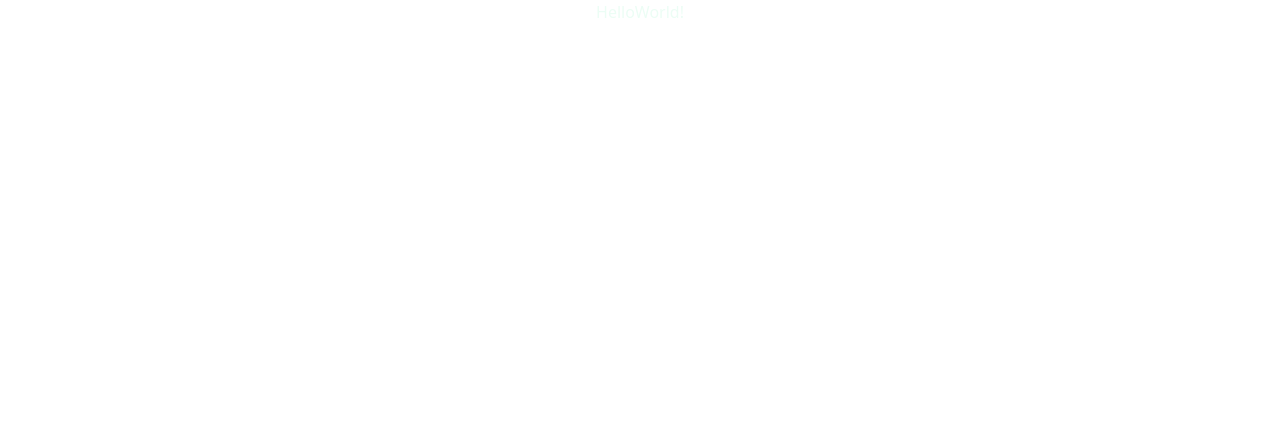
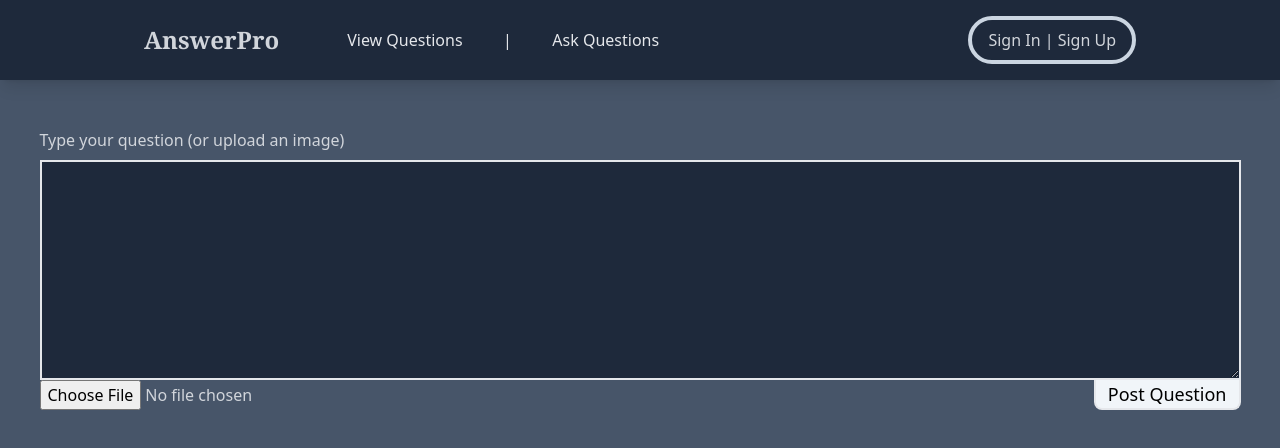
Before and after one commit to VishGit1234/AnswerPro, a React app in the folder react-front-end/: page / in a window 1280 px wide. Shown: the top 448 px of the page. Built offline with nearby package versions, Linux system fonts and the light colour scheme.

Commit message:
Added scalable navbar and question box with file upload

```diff
--- a/react-front-end/src/app/App.js
+++ b/react-front-end/src/app/App.js
@@ -1,9 +1,12 @@
 import React from 'react';
+import NavBar from './navbar.js';
+import QuestionBox from './PostQuestion.js';
 
 const App = () => {
     return(
-        <div>
-            <h1 className='text-center font-sans text-emerald-50'>HelloWorld!</h1>
+        <div className='bg-slate-600 h-screen w-screen flex flex-col overflow-hidden'>
+            <NavBar/>
+            <QuestionBox/>
         </div>
     );
 };
--- /dev/null
+++ b/react-front-end/src/app/PostQuestion.js
@@ -0,0 +1,45 @@
+import React, {useRef, useState} from 'react';
+import useWindowDimensions from './windowDimensions';
+
+const QuestionBox = () => {
+    const ref = useRef(null);
+    const [selectedFile, setSelectedFile] = useState(null);
+    const {width, height} = useWindowDimensions();
+
+    const handleClick = (e) => {
+        //Prevent refresh
+        e.preventDefault()
+        // 👇️ access textarea value
+        console.log(ref.current.value);
+    };
+
+    const handleFileInput = (e) => {
+        if(e != null)
+        {
+            // handle validations (check if exceeds 1MB)
+            const file = e.target.files[0];
+            if (file.size > 1000000)
+            {
+                alert("File size cannot exceed more than 1MB");
+                console.log("File size cannot exceed more than 1MB" + `${file.size}`);
+            }
+            else
+            {
+                setSelectedFile(e.target.files[0]);
+            }
+        }
+    };
+
+    return(
+        <div className='flex flex-col place-self-center mt-32 w-auto h-auto text-gray-300'>
+            <label className='mb-2'>Type your question (or upload an image)</label>
+            <textarea ref={ref} rows={9} cols={Math.round(width/10)} className='bg-slate-800 text-gray-300 border-2'></textarea>
+            <div className='flex flex-row'>
+                <input type='file' accept='image/png, image/jpeg' onChange={handleFileInput} className={`${width < 400 ? "hidden" : ""}`}></input>
+                <button className='ml-auto border-x-2 border-b-2 px-3 rounded-b-lg text-lg bg-slate-100 text-black active:bg-slate-300 hover:bg-slate-200' onClick={handleClick}>{width > 500 ? "Post Question" : "Post"}</button>
+            </div>
+        </div>
+    );
+};
+
+export default QuestionBox;
--- /dev/null
+++ b/react-front-end/src/app/navbar.js
@@ -0,0 +1,35 @@
+import React from 'react';
+import useWindowDimensions from './windowDimensions';
+
+const NavBar = () => {
+    //Get the window dimensions
+    const {width, height} = useWindowDimensions();
+    if(width > 700)
+    {
+        return(
+            <nav className='flex flex-row h-20 bg-slate-800 items-center w-screen shadow-lg fixed'>
+                <h1 className='font-extrabold text-2xl ml-16 lg:ml-36 text-gray-300 font-serif'>AnswerPro</h1>
+                <ul className='flex flex-row items-center flex-wrap justify-between md:ml-10 lg:ml-16 sm:ml-2 sm:w-60 md:w-72 lg:w-80 text-gray-200'>
+                    {/* Add hyperlinks to go to other pages here <a href=""></a> */}
+                    <li className='mx-1'>View Questions</li>|
+                    <li className='mx-1'>Ask Questions</li>
+                </ul>
+                <button className=' text-gray-300 mr-16 lg:mr-36 ml-auto border-4 p-2 px-4 rounded-full border-slate-300 hover:bg-slate-300 hover:text-black active:bg-slate-400'>
+                    Sign In | Sign Up
+                </button>
+            </nav>
+        );
+    }
+    else{
+        return(
+            <nav className='flex flex-row h-20 bg-slate-800 items-center w-screen shadow-lg fixed text-gray-300'>
+                <button className='font-extrabol text-3xl ml-6 pb-1'>☰</button>
+                <h1 className='font-extrabold text-xl ml-8 font-serif'>AnswerPro</h1>
+                <button className='mr-8 text-sm ml-auto border-4 p-0.25 px-4 rounded-full border-slate-300 active:text-black active:bg-slate-400'>
+                    Sign In
+                </button>
+            </nav>
+        );
+    }
+};
+export default NavBar;
--- /dev/null
+++ b/react-front-end/src/app/windowDimensions.js
@@ -0,0 +1,24 @@
+import { useState, useEffect } from 'react';
+
+function getWindowDimensions() {
+  const { innerWidth: width, innerHeight: height } = window;
+  return {
+    width,
+    height
+  };
+}
+
+export default function useWindowDimensions() {
+  const [windowDimensions, setWindowDimensions] = useState(getWindowDimensions());
+
+  useEffect(() => {
+    function handleResize() {
+      setWindowDimensions(getWindowDimensions());
+    }
+
+    window.addEventListener('resize', handleResize);
+    return () => window.removeEventListener('resize', handleResize);
+  }, []);
+
+  return windowDimensions;
+}
--- a/react-front-end/src/index.js
+++ b/react-front-end/src/index.js
@@ -1,6 +1,7 @@
 import React from 'react';
-import ReactDOM from 'react-dom';
+import ReactDOM from 'react-dom/client';
 import App from './app/app';
 import './main.css';
 
-ReactDOM.render(<App />, document.querySelector('#root'));
+
+ReactDOM.createRoot(document.querySelector('#root')).render(<App/>)
--- a/react-front-end/src/main.css
+++ b/react-front-end/src/main.css
@@ -1,3 +1,6 @@
+:root{
+    font-size: 16px;
+}
 @tailwind base;
 @tailwind components;
 @tailwind utilities;
```
Also changed, not shown: 3 other files (tests, documents, lock files or other folders).
